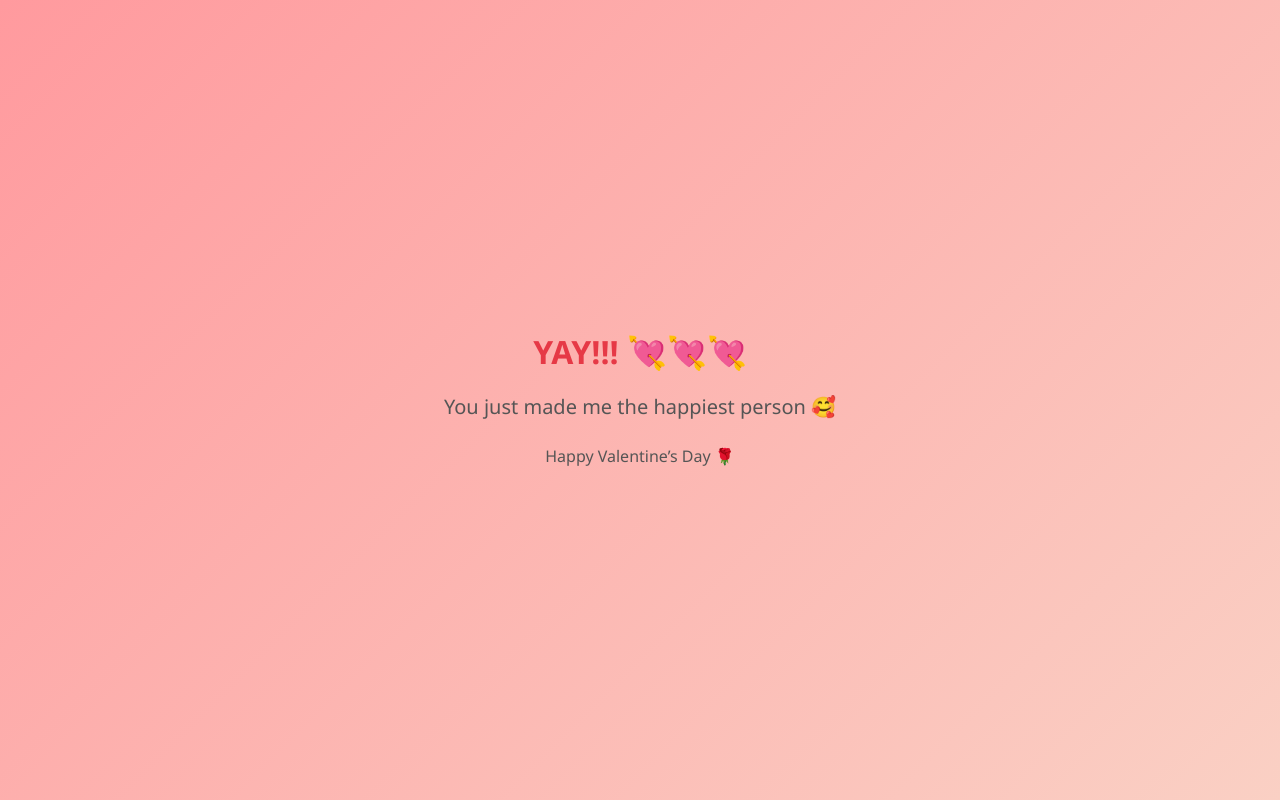
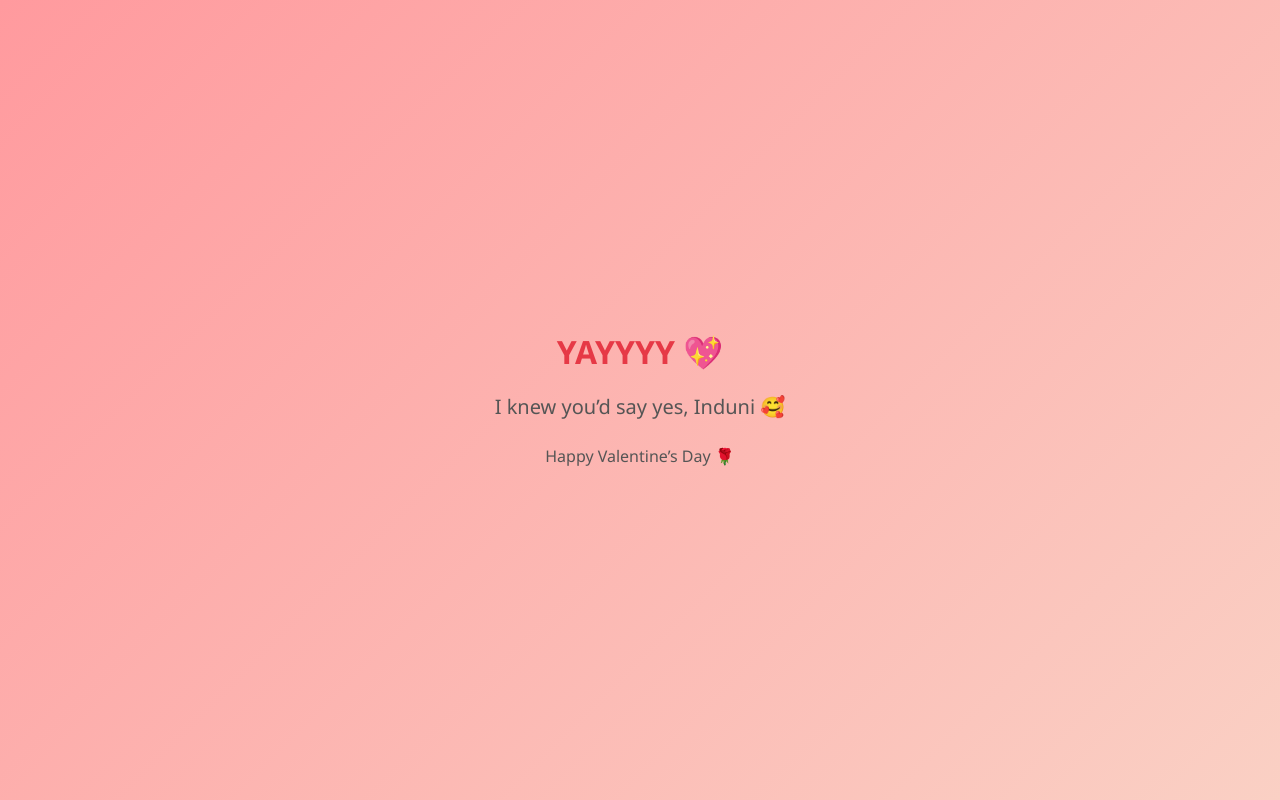
Before and after one commit to isuruchathuminastc-maker/Isuru, a plain HTML site: page index.html in a window 1280 px wide. Both pictures are taken after a click on the button "Yes 💕". Drawn offline with Linux system fonts and the light colour scheme.

Commit message:
Refactor noBtn event listeners and yesClicked function

```diff
--- a/index.html
+++ b/index.html
@@ -88,23 +88,34 @@
 
    <script>
   const noBtn = document.getElementById("noBtn");
+  let messages = [
+    "Are you sure? 😢",
+    "Think again 🙈",
+    "Come on Induni 💖",
+    "Don’t break my heart 💔",
+    "Last chance 😳",
+    "Okay… but really? 🥺"
+  ];
+  let count = 0;
+
+  noBtn.addEventListener("click", () => {
+    alert(messages[count % messages.length]);
+    count++;
+  });
 
   noBtn.addEventListener("mouseover", () => {
     const x = Math.random() * (window.innerWidth - 100);
     const y = Math.random() * (window.innerHeight - 50);
+    noBtn.style.position = "absolute";
     noBtn.style.left = x + "px";
     noBtn.style.top = y + "px";
   });
 
   function yesClicked() {
     document.body.innerHTML = `
-        <div style="
-          text-align:center;
-          color:white;
-          font-family:'Segoe UI', sans-serif;
-        ">
-          <h1>YAY!!! 💘💘💘</h1>
-          <p style="font-size:20px;">You just made me the happiest person 🥰</p>
+      <div style="text-align:center;color:white;font-family:'Segoe UI',sans-serif;">
+        <h1>YAYYYY 💖</h1>
+        <p style="font-size:20px;">I knew you’d say yes, Induni 🥰</p>
         <p>Happy Valentine’s Day 🌹</p>
       </div>
     `;
```
Lines whose indentation alone changed are shown as unchanged.
